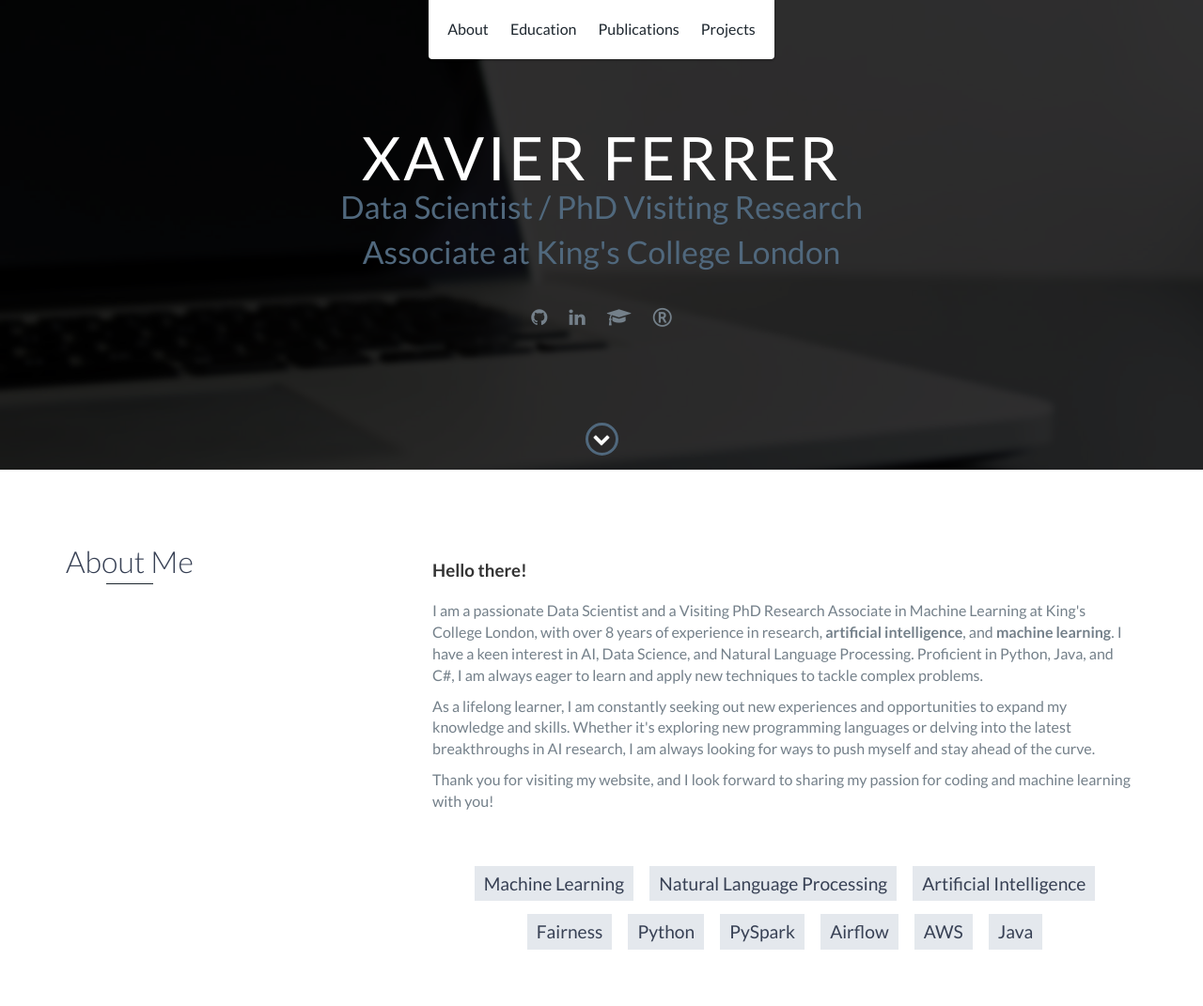
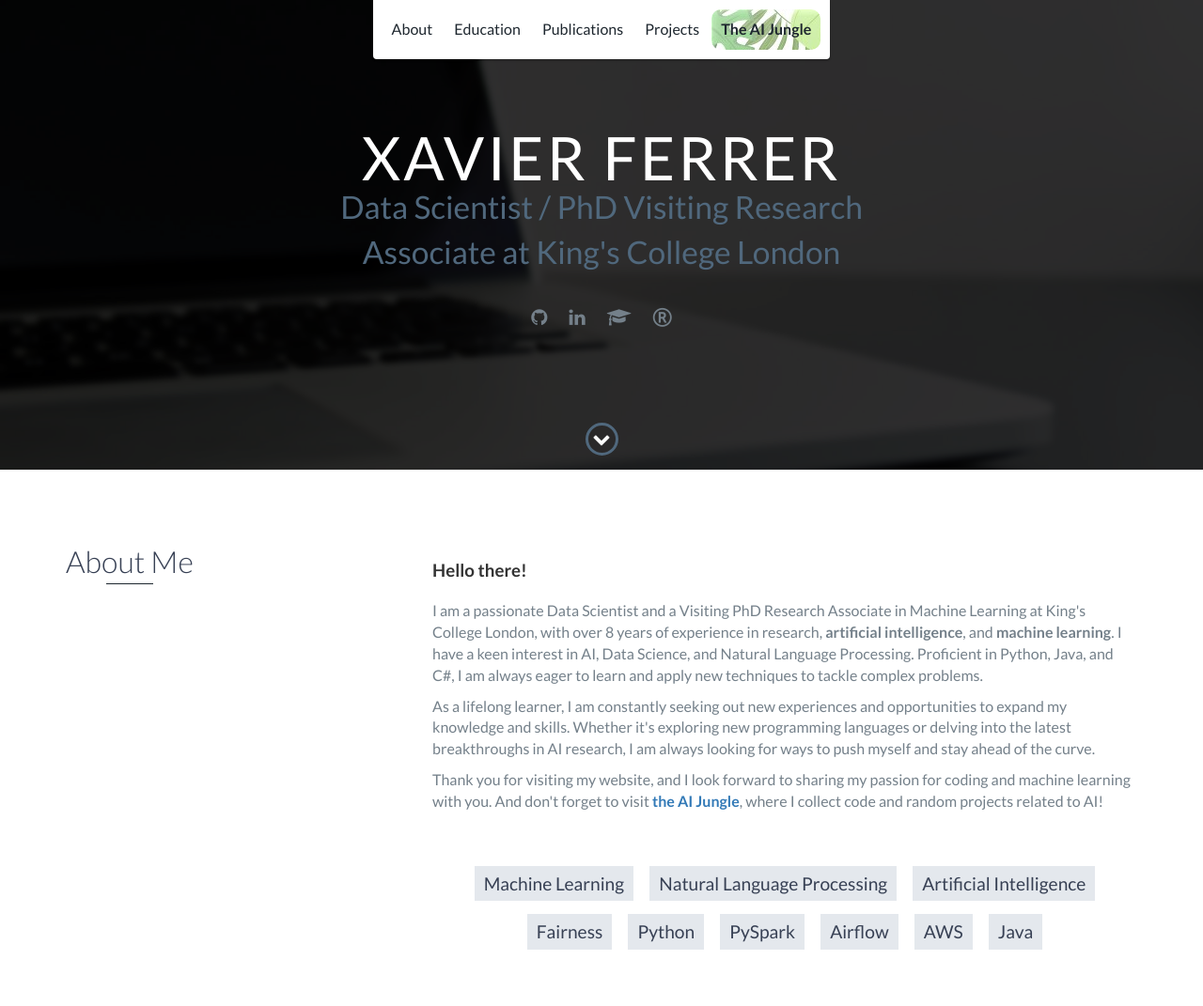
Before and after one commit to xfold/xfold.github.io, a website: page index.html in a window 1280 px wide. Shown: the top 1071 px of the page at 94% size. Drawn offline with nearby package versions, Linux system fonts and the light colour scheme.

Commit message:
udpated index to reference to the ai jungle

```diff
--- a/index.html
+++ b/index.html
@@ -38,6 +38,11 @@
             </li>
             <li>
                 <a href="#projects">Projects</a>
+            </li>
+            <li>
+                <a href="https://xfold.github.io/the-ai-jungle/" target="_blank" style="background-image: url('images/jgl3_light.jpg'); border-radius: 10px; font-weight: bold;font-size: 16px;">
+                    The AI Jungle
+                </a>
             </li>
         </ul>
 
@@ -93,7 +98,7 @@
                         As a lifelong learner, I am constantly seeking out new experiences and opportunities to expand my knowledge and skills. Whether it's exploring new programming languages or delving into the latest breakthroughs in AI research, I am always looking for ways to push myself and stay ahead of the curve.
                     </p>
                     <p style="padding-top: 10px;">
-                        Thank you for visiting my website, and I look forward to sharing my passion for coding and machine learning with you!
+                        Thank you for visiting my website, and I look forward to sharing my passion for coding and machine learning with you. And don't forget to visit <a href="https://xfold.github.io/the-ai-jungle/" style="font-weight: bold;font-size: 16px;">the AI Jungle</a>, where I collect code and random projects related to AI!
                     </p>
                     <!--<p style="padding-top: 15px;">
                         <b>Interested in</b> Python | ML | AI | NLP | Web3 and Blockchain  <i class="fa fa-chevron-up" aria-hidden="true"></i>
```
Also changed, not shown: images/jgl3_light.jpg (added).
